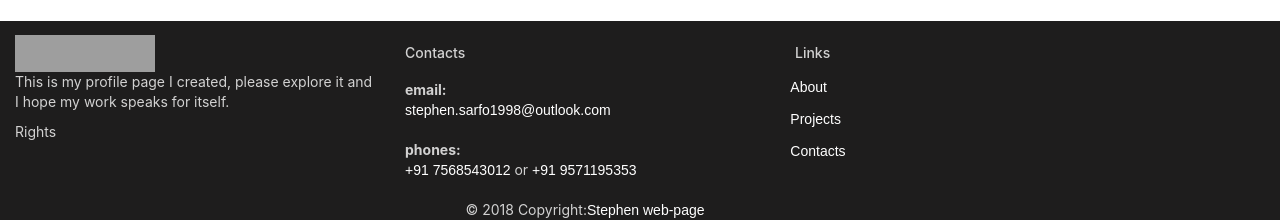
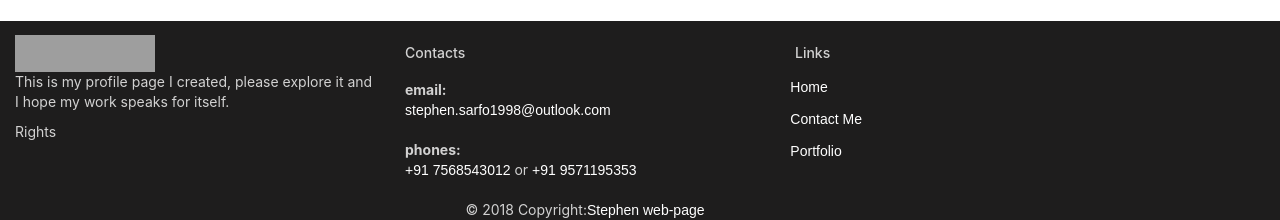
Before and after one commit to Stephen8898/Profile-Page-new, a React (Create React App) app: page /#/contact in a window 1280 px wide. Shown: the part 251-471 px from the top of the page. Built offline with nearby package versions, Linux system fonts and the light colour scheme; grey boxes are pictures that could not be loaded.

Commit message:
mfixed footer links

```diff
--- a/src/components/Footer.jsx
+++ b/src/components/Footer.jsx
@@ -32,11 +32,13 @@ export default class Footer extends Component {
                     </div>
                     <div className="col-md-4 col-xl-3">
                       <h5>Links</h5>
-                      <ul className="nav-list">
-                        <li><a href="#">About</a></li>
-                        <li><a href="#">Projects</a></li>
-                        <li><a href="#">Contacts</a></li>
+                      <div className="nav-list">
+                      <ul>
+                        <li className="home-link"><Link to="/" >Home</Link></li>
+                        <li className="contact-link"><Link to="/contact" >Contact Me</Link></li>
+                        <li className="about-link"><Link to="/portfolio" >Portfolio</Link></li>
                       </ul>
+                      </div>
                     </div>
                   </div>
                   <div className="footer-copyright text-center py-3">© 2018 Copyright:
```
